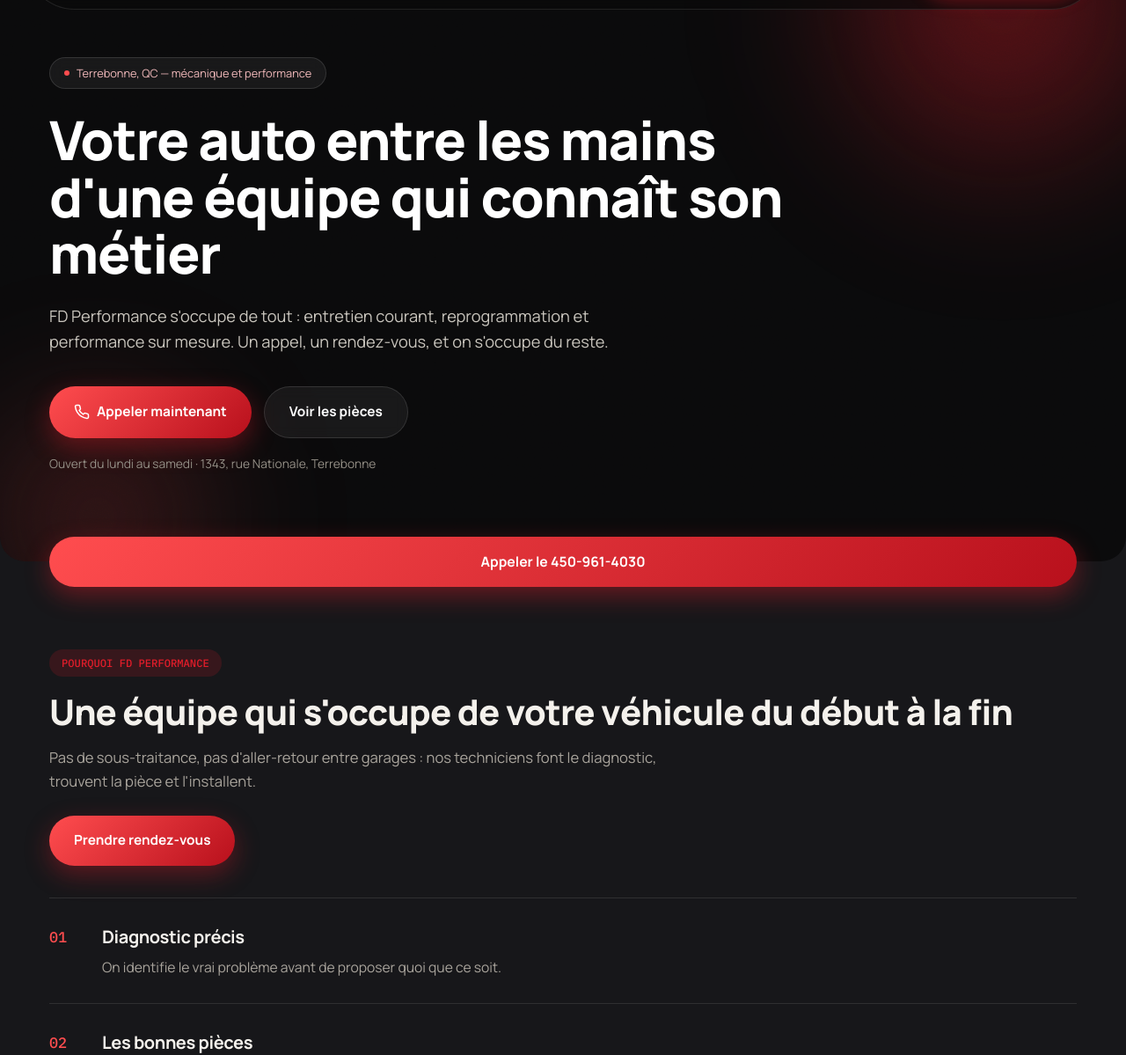
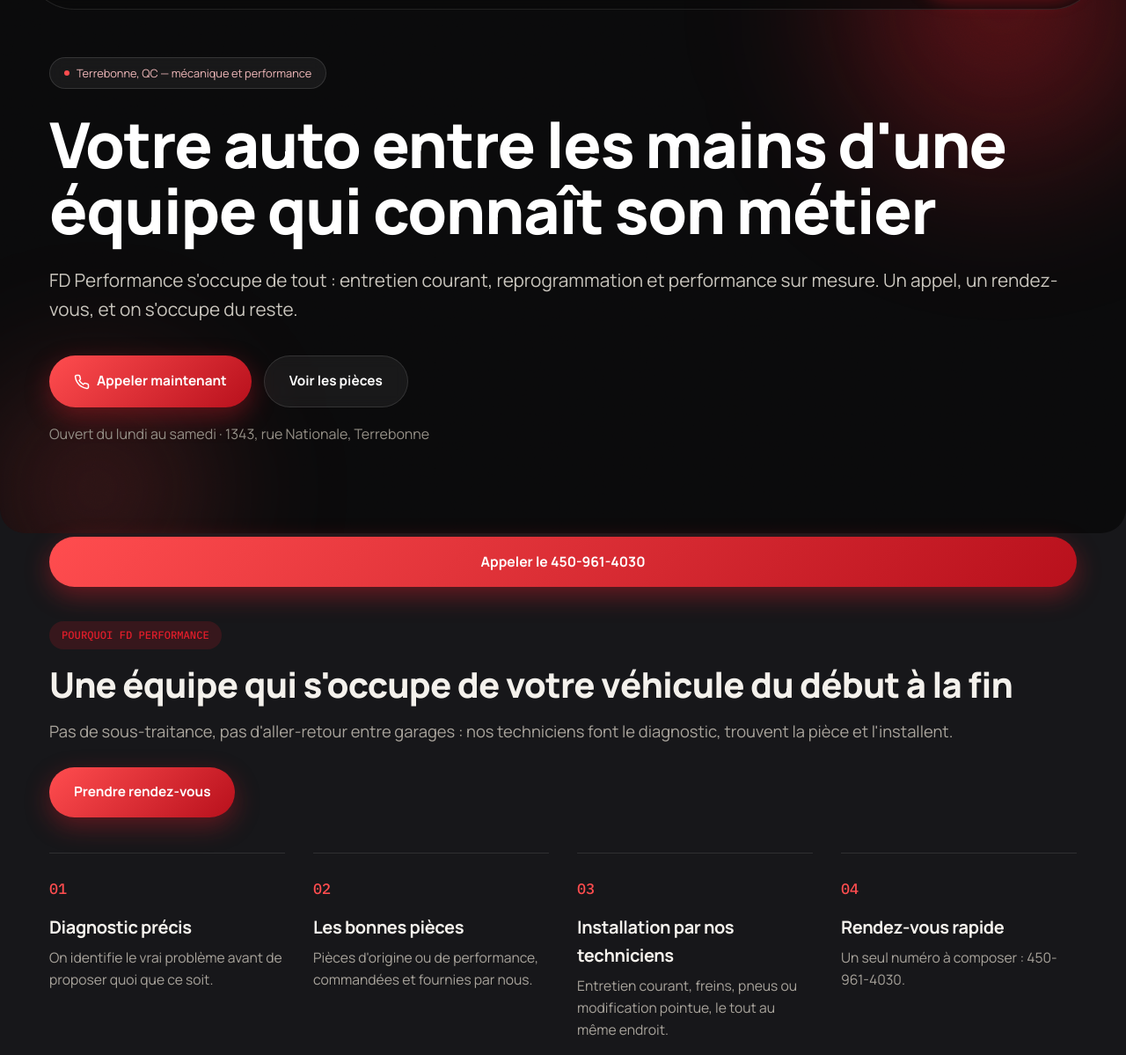
Before and after one commit to holl777/fdperformance, a plain HTML site: page index.html in a window 1280 px wide. Shown: the part 119-1318 px from the top of the page at 88% size. Drawn offline with Linux system fonts and the light colour scheme.

Commit message:
Desktop: texte et sections sur toute la largeur
Co-Authored-By: Claude Sonnet 5.5 <noreply@anthropic.com>

```diff
--- a/index.html
+++ b/index.html
@@ -277,10 +277,17 @@
     .nav-outer{padding:0 28px;}
     .nav-pill{max-width:none;}
     .hero-inner{grid-template-columns:1fr;}
-    .hero h1{max-width:22ch;}
-    .hero p{max-width:60ch;}
-    .why-layout{grid-template-columns:1fr; gap:36px;}
-    .why-intro p{max-width:70ch;}
+    .hero h1{max-width:none; font-size:clamp(3rem,5.6vw,5.6rem);}
+    .hero p{max-width:none; font-size:1.3rem;}
+    .hero-note{font-size:1rem;}
+    .section-head{max-width:none;}
+    .why-layout{grid-template-columns:1fr; gap:40px;}
+    .why-intro p{max-width:none; font-size:1.15rem;}
+    .why-steps{display:grid; grid-template-columns:repeat(4,1fr); gap:32px;}
+    .why-steps li{flex-direction:column; gap:14px; border-bottom:none; border-top:1px solid var(--line); padding:24px 0 0;}
+    .why-steps li:last-child{border-bottom:none;}
+    .service-item{padding:28px 26px;}
+    .service-top p, .parts-banner p{max-width:none;}
     .parts-banner{grid-template-columns:1fr;}
     .contact-wrap{grid-template-columns:1fr;}
     .map-frame, .map-frame iframe{min-height:420px;}
```
